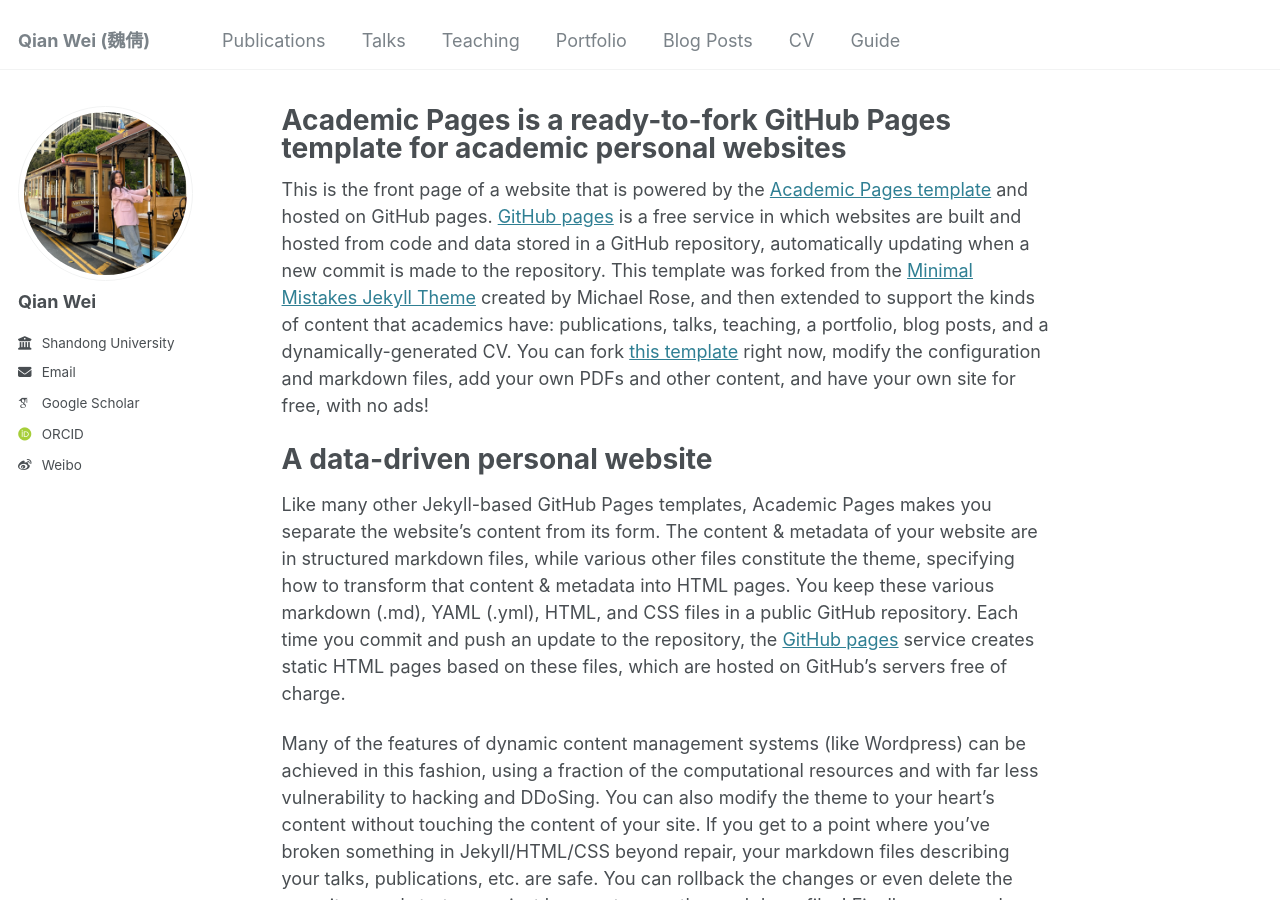
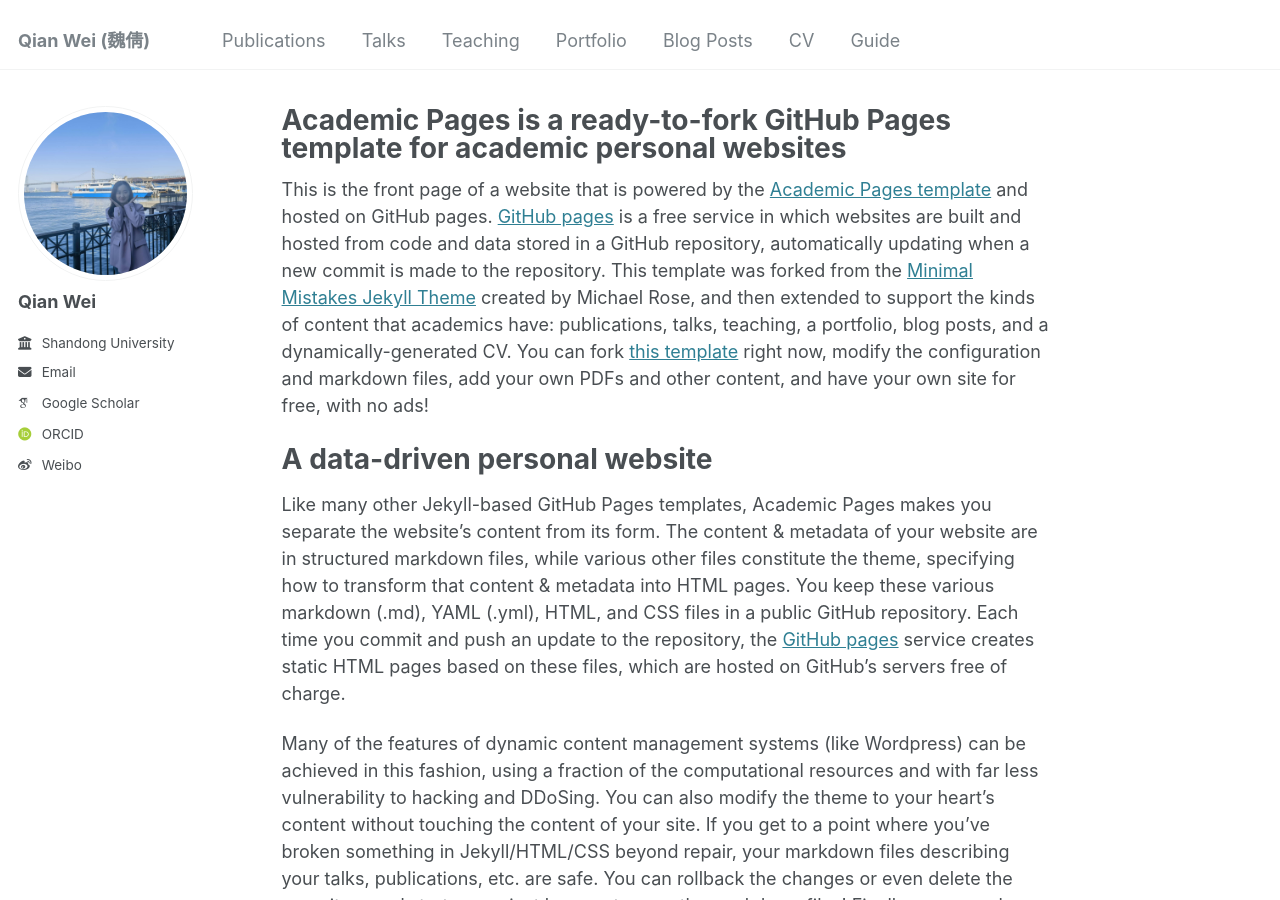
Before and after one commit to starry12/starry12.github.io, a Jekyll site: the page built from _pages/about.md, in a window 1280 px wide and 900 px high. Built offline with Jekyll 4.4.1, drawn with Linux system fonts in a browser that asks for light colours; some web fonts are replaced.

Commit message:
Update _config.yml

```diff
--- a/_config.yml
+++ b/_config.yml
@@ -21,7 +21,7 @@ repository               : "academicpages/academicpages.github.io"
 #               Additional customization can be done by editing /_includes/author-profile.html
 author:
   # Biographic information
-  avatar           : "profile.jpg"
+  avatar           : "me.png"
   name             : "Qian Wei"
   pronouns         : # example: "she/her"
   bio              : ""
```
